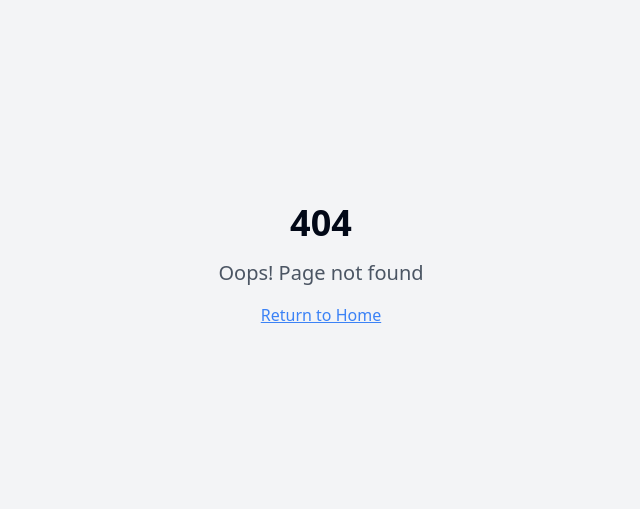
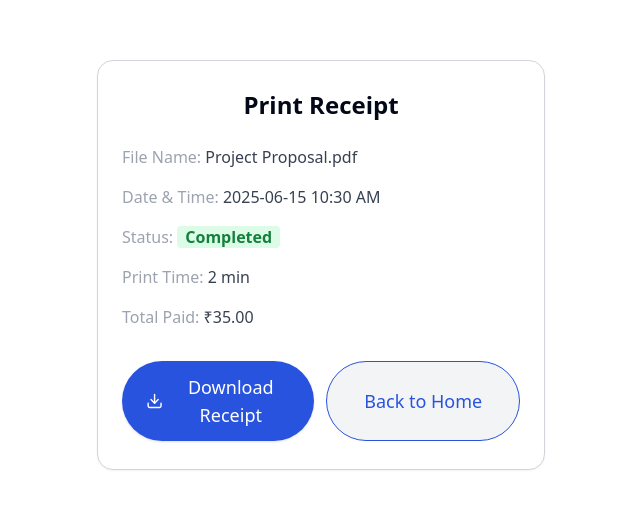
Before and after one commit to prathamesh901/kagpatra-frontend, a React (Vite) app: page /view-receipt in a window 1280 px wide. Before the commit this address had no page. Shown: the part 135-644 px from the top of the page, without its empty margins (319-959 px from the left). Built offline with nearby package versions, Linux system fonts and the light colour scheme.

Commit message:
Add view receipt page
Implement a view receipt page in /home that displays all receipt information and includes a download button for PDF format.

```diff
--- a/src/App.tsx
+++ b/src/App.tsx
@@ -16,6 +16,7 @@ import PrintingInProgressPage from "./pages/PrintingInProgressPage";
 import PrintConfirmationPage from "./pages/PrintConfirmationPage";
 import SplashScreen from "./pages/SplashScreen";
 import Onboarding from "./pages/Onboarding";
+import ViewReceiptPage from "./pages/ViewReceiptPage";
 
 const queryClient = new QueryClient();
 
@@ -40,6 +41,7 @@ const App = () => (
           <Route path="/payment" element={<PaymentPage />} />
           <Route path="/printing" element={<PrintingInProgressPage />} />
           <Route path="/print-confirmation" element={<PrintConfirmationPage />} />
+          <Route path="/view-receipt" element={<ViewReceiptPage />} />
           {/* ADD ALL CUSTOM ROUTES ABOVE THE CATCH-ALL "*" ROUTE */}
           <Route path="*" element={<NotFound />} />
         </Routes>
--- a/src/components/PrintJobCard.tsx
+++ b/src/components/PrintJobCard.tsx
@@ -1,5 +1,6 @@
 
 import { FileText } from "lucide-react";
+import { useNavigate } from "react-router-dom";
 
 // Add optional 'variant' prop
 interface PrintJob {
@@ -7,13 +8,31 @@ interface PrintJob {
   datetime: string;
   status: "Completed" | "Pending";
   receiptUrl?: string;
+  totalPaid?: number;
+  printTime?: string;
 }
 interface PrintJobCardProps {
   job: PrintJob;
   variant?: "profile";
 }
 
-const PrintJobCard = ({ job, variant }: PrintJobCardProps) => (
+const PrintJobCard = ({ job, variant }: PrintJobCardProps) => {
+  const navigate = useNavigate();
+
+  const handleViewReceipt = (e: React.MouseEvent) => {
+    e.preventDefault();
+    navigate("/view-receipt", {
+      state: {
+        filename: job.filename,
+        datetime: job.datetime,
+        status: job.status,
+        totalPaid: job.totalPaid || 35.0,
+        printTime: job.printTime || "2 min",
+      }
+    });
+  };
+
+  return (
     <div
       className={
         variant === "profile"
@@ -41,8 +60,9 @@ const PrintJobCard = ({ job, variant }: PrintJobCardProps) => (
         >
           {job.status}
         </span>
-      <a
-        href={job.receiptUrl || "#"}
+        <button
+          type="button"
+          onClick={handleViewReceipt}
           className={
             variant === "profile"
               ? "text-blue-500 bg-blue-50/60 hover:bg-blue-100 transition px-3 py-1 rounded-full text-xs font-medium inline-block"
@@ -50,9 +70,10 @@ const PrintJobCard = ({ job, variant }: PrintJobCardProps) => (
           }
         >
           View Receipt
-      </a>
+        </button>
       </div>
     </div>
   );
+};
 
 export default PrintJobCard;
--- /dev/null
+++ b/src/pages/ViewReceiptPage.tsx
@@ -0,0 +1,84 @@
+
+import React from "react";
+import { useLocation, useNavigate } from "react-router-dom";
+import { Download } from "lucide-react";
+
+const ViewReceiptPage = () => {
+  const location = useLocation();
+  const navigate = useNavigate();
+
+  // Job details fallback (in real app, replace/mock as needed)
+  const {
+    filename = "Project Proposal.pdf",
+    datetime = "2025-06-15 10:30 AM",
+    status = "Completed",
+    totalPaid = 35.00,
+    printTime = "2 min",
+  } = (location.state || {}) as {
+    filename?: string;
+    datetime?: string;
+    status?: string;
+    totalPaid?: number;
+    printTime?: string;
+  };
+
+  // Print the page (user can "Save as PDF")
+  const handleDownload = () => {
+    window.print();
+  };
+
+  return (
+    <div className="min-h-screen bg-white flex flex-col items-center justify-center py-10 px-2 print:px-0">
+      <div className="max-w-md w-full bg-white border border-gray-300 rounded-2xl shadow-sm px-6 py-7 print:shadow-none print:border print:rounded-none print:max-w-full">
+        <h1 className="text-2xl font-bold text-center mb-6">Print Receipt</h1>
+        <div className="space-y-4 text-base text-gray-700">
+          <div>
+            <span className="text-gray-400">File Name: </span>
+            <span>{filename}</span>
+          </div>
+          <div>
+            <span className="text-gray-400">Date & Time: </span>
+            <span>{datetime}</span>
+          </div>
+          <div>
+            <span className="text-gray-400">Status: </span>
+            <span
+              className={
+                status === "Completed"
+                  ? "bg-green-100 text-green-700 font-semibold rounded px-2"
+                  : "bg-gray-100 text-gray-600 font-semibold rounded px-2"
+              }
+            >
+              {status}
+            </span>
+          </div>
+          <div>
+            <span className="text-gray-400">Print Time: </span>
+            <span>{printTime}</span>
+          </div>
+          <div>
+            <span className="text-gray-400">Total Paid: </span>
+            <span className="font-medium">₹{Number(totalPaid).toFixed(2)}</span>
+          </div>
+        </div>
+        <div className="flex flex-col sm:flex-row gap-3 mt-8 print:hidden">
+          <button
+            className="flex items-center justify-center w-full gap-2 rounded-full bg-[#2853de] hover:bg-[#4664ea] text-white text-lg font-medium px-6 py-3 shadow transition"
+            onClick={handleDownload}
+          >
+            <Download size={22} /> Download Receipt
+          </button>
+          <button
+            className="w-full rounded-full border border-[#2853de] bg-gray-100 hover:bg-gray-200 text-[#2853de] text-lg font-medium px-6 py-3"
+            onClick={() => navigate("/home")}
+            type="button"
+          >
+            Back to Home
+          </button>
+        </div>
+      </div>
+    </div>
+  );
+};
+
+export default ViewReceiptPage;
```
Lines whose indentation alone changed are shown as unchanged.
